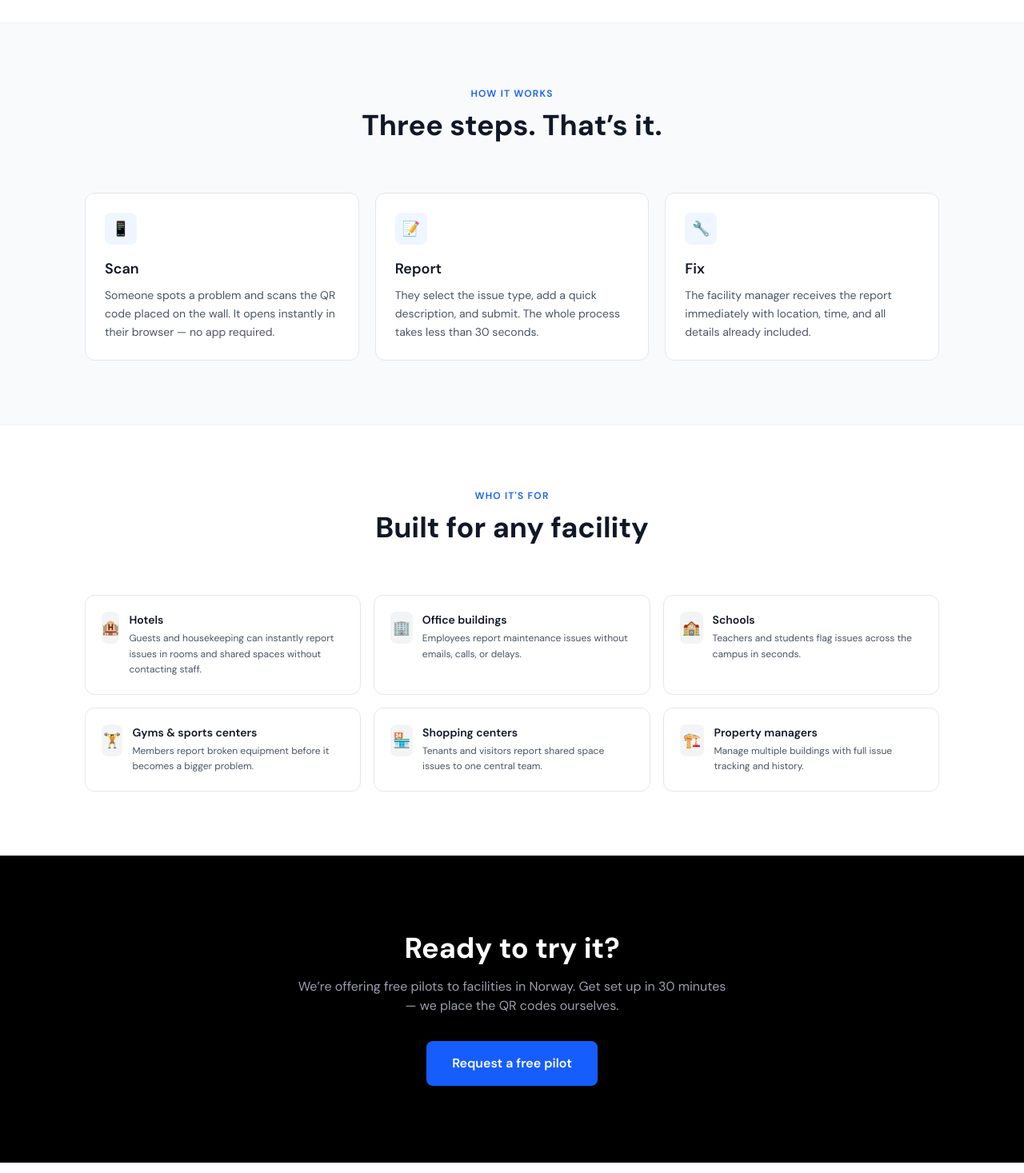
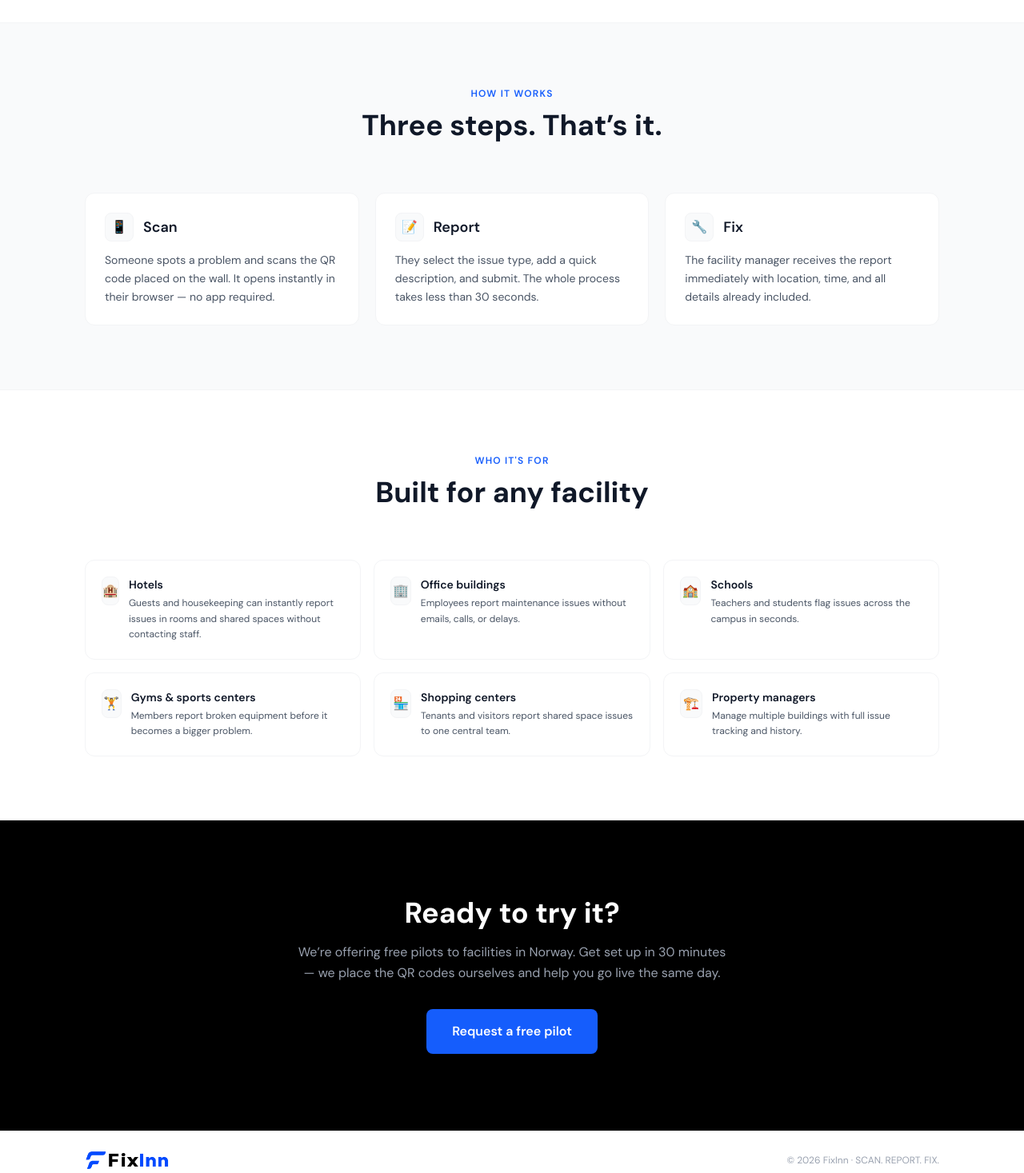
Before and after one commit to fixinnapp/fixinn, a Next.js app: page / in a window 1280 px wide. Shown: the part 683-2150 px from the top of the page at 80% size. Built offline with nearby package versions, Linux system fonts and the light colour scheme.

Commit message:
Changed icons view

```diff
--- a/app/page.tsx
+++ b/app/page.tsx
@@ -76,27 +76,38 @@ export default function Home() {
                 {
                   title: 'Scan',
                   desc: 'Someone spots a problem and scans the QR code placed on the wall. It opens instantly in their browser — no app required.',
-                  emoji: '📱',
+                  icon: '📱',
                 },
                 {
                   title: 'Report',
                   desc: 'They select the issue type, add a quick description, and submit. The whole process takes less than 30 seconds.',
-                  emoji: '📝',
+                  icon: '📝',
                 },
                 {
                   title: 'Fix',
                   desc: 'The facility manager receives the report immediately with location, time, and all details already included.',
-                  emoji: '🔧',
+                  icon: '🔧',
                 },
               ].map((item, i) => (
-                <div key={i} className="bg-white p-5 md:p-6 rounded-xl border border-gray-200 hover:shadow-md transition">
+                <div
+                  key={i}
+                  className="bg-white p-6 rounded-xl border border-gray-100 hover:shadow-md transition"
+                >
 
-                  <div className="w-10 h-10 bg-blue-50 rounded-lg flex items-center justify-center text-lg mb-4">
-                    {item.emoji}
+                  {/* ICON + TITLE (clean SaaS style) */}
+                  <div className="flex items-center gap-3 mb-3">
+                    <div className="w-9 h-9 bg-gray-50 border border-gray-100 rounded-lg flex items-center justify-center text-base">
+                      {item.icon}
+                    </div>
+
+                    <h3 className="font-semibold text-lg">
+                      {item.title}
+                    </h3>
                   </div>
 
-                  <h3 className="font-semibold text-lg mb-2">{item.title}</h3>
-                  <p className="text-sm text-gray-600 leading-relaxed">{item.desc}</p>
+                  <p className="text-sm text-gray-600 leading-relaxed">
+                    {item.desc}
+                  </p>
                 </div>
               ))}
             </div>
@@ -120,46 +131,53 @@ export default function Home() {
             <div className="grid gap-4 sm:grid-cols-2 lg:grid-cols-3">
               {[
                 {
-                  emoji: '🏨',
+                  icon: '🏨',
                   title: 'Hotels',
                   desc: 'Guests and housekeeping can instantly report issues in rooms and shared spaces without contacting staff.',
                 },
                 {
-                  emoji: '🏢',
+                  icon: '🏢',
                   title: 'Office buildings',
                   desc: 'Employees report maintenance issues without emails, calls, or delays.',
                 },
                 {
-                  emoji: '🏫',
+                  icon: '🏫',
                   title: 'Schools',
                   desc: 'Teachers and students flag issues across the campus in seconds.',
                 },
                 {
-                  emoji: '🏋️',
+                  icon: '🏋️',
                   title: 'Gyms & sports centers',
                   desc: 'Members report broken equipment before it becomes a bigger problem.',
                 },
                 {
-                  emoji: '🏪',
+                  icon: '🏪',
                   title: 'Shopping centers',
                   desc: 'Tenants and visitors report shared space issues to one central team.',
                 },
                 {
-                  emoji: '🏗️',
+                  icon: '🏗️',
                   title: 'Property managers',
                   desc: 'Manage multiple buildings with full issue tracking and history.',
                 },
               ].map((item, i) => (
-                <div key={i} className="border border-gray-200 rounded-xl p-5 bg-white hover:shadow-sm transition">
+                <div
+                  key={i}
+                  className="border border-gray-100 rounded-xl p-5 bg-white hover:shadow-sm transition"
+                >
 
                   <div className="flex items-start gap-3">
-                    <div className="w-10 h-10 flex items-center justify-center bg-gray-100 rounded-lg text-lg">
-                      {item.emoji}
+                    <div className="w-9 h-9 bg-gray-50 border border-gray-100 rounded-lg flex items-center justify-center text-base">
+                      {item.icon}
                     </div>
 
                     <div>
-                      <h3 className="font-semibold text-sm mb-1">{item.title}</h3>
-                      <p className="text-xs text-gray-600 leading-relaxed">{item.desc}</p>
+                      <h3 className="font-semibold text-sm mb-1">
+                        {item.title}
+                      </h3>
+                      <p className="text-xs text-gray-600 leading-relaxed">
+                        {item.desc}
+                      </p>
                     </div>
                   </div>
 
@@ -178,8 +196,8 @@ export default function Home() {
               Ready to try it?
             </h2>
 
-            <p className="text-gray-400 mb-8">
-              We’re offering free pilots to facilities in Norway. Get set up in 30 minutes — we place the QR codes ourselves.
+            <p className="text-gray-400 mb-8 leading-relaxed">
+              We’re offering free pilots to facilities in Norway. Get set up in 30 minutes — we place the QR codes ourselves and help you go live the same day.
             </p>
 
             <a className="inline-block px-8 py-4 bg-blue-600 rounded-lg font-semibold hover:bg-blue-700">
```
